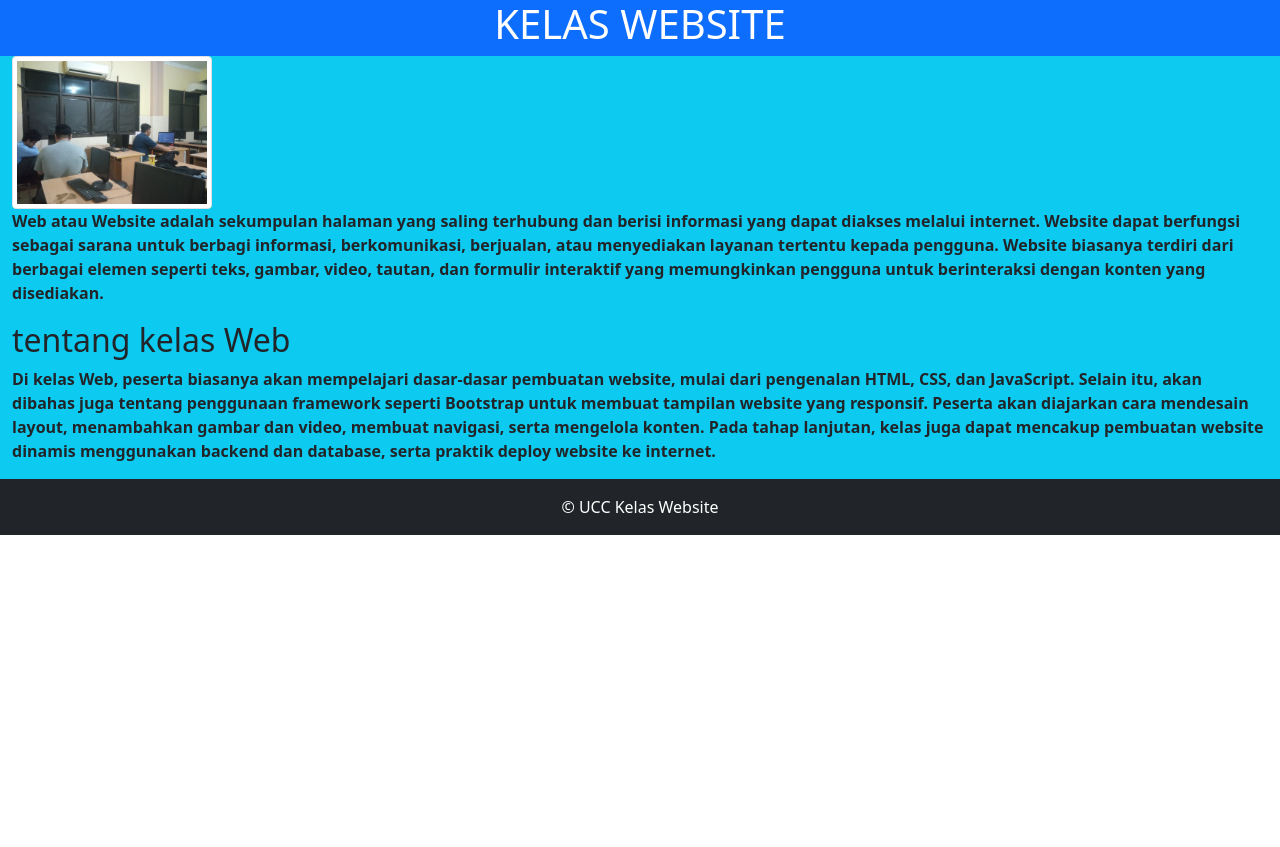
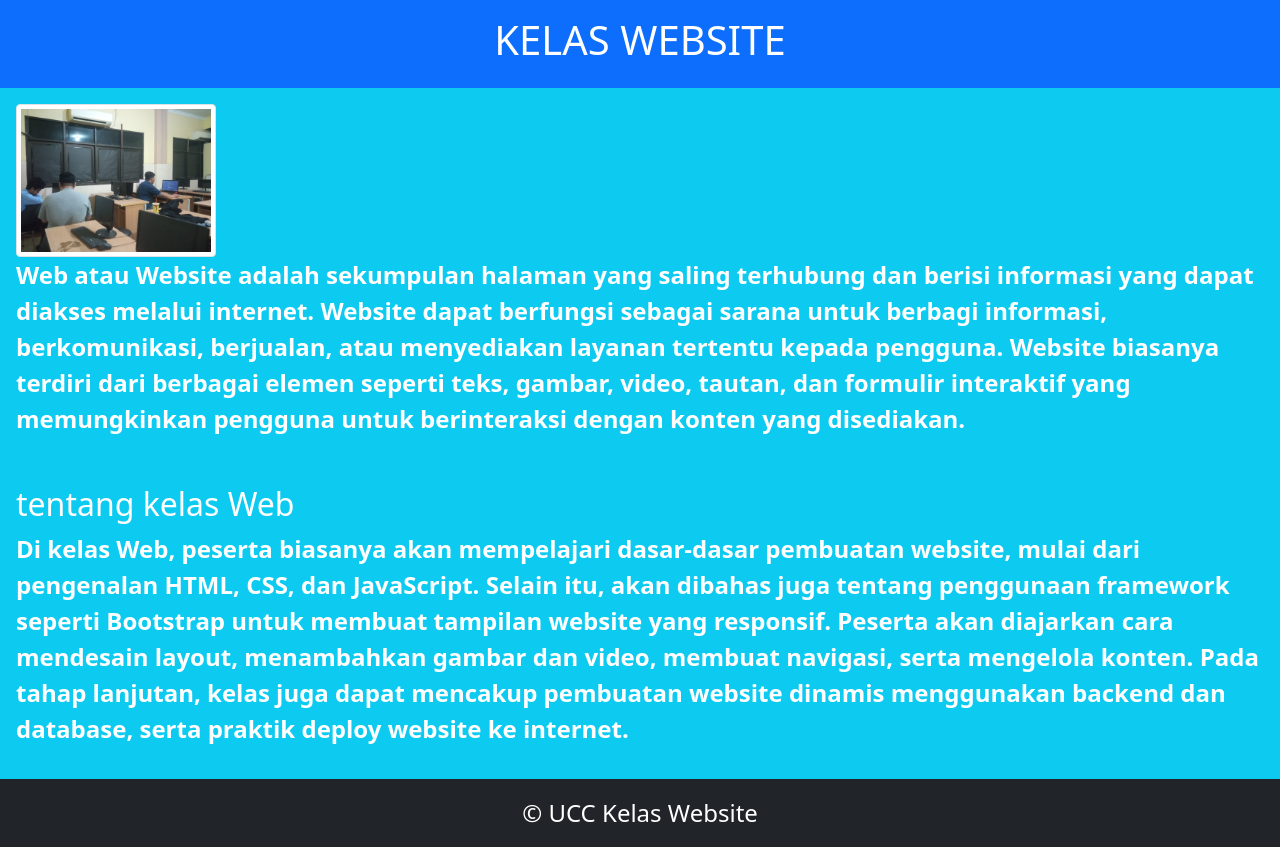
Before and after one commit to MAgSAsli/isi-website-profile, a plain HTML site: page index4.html in a window 1280 px wide. Before the commit the page ends 800 px from the top, so only its background shows below. Drawn offline with nearby package versions, Linux system fonts and the light colour scheme.

Commit message:
Update index4.html

```diff
--- a/index4.html
+++ b/index4.html
@@ -14,18 +14,18 @@
      <!-- Kelas Website START -->
     <div class="container-fluid">
         <div class="row">
-            <div class="col-12 bg-primary text-white text-center">
+            <div class="col-12 bg-primary text-white text-center fs-1 p-3">
                 <h1>KELAS WEBSITE</h1>
             </div>
         </div>
         <div class="row">
-            <div class="col-12 bg-info text-black text-start">
+            <div class="col-12 bg-info text-white text-start fs-4 p-3">
                <img src="web.jpeg" class="img-thumbnail" alt="gambar web" width="200px">
                 <p class="fw-bolder">Web atau Website adalah sekumpulan halaman yang saling terhubung dan berisi informasi yang dapat diakses melalui internet. Website dapat berfungsi sebagai sarana untuk berbagi informasi, berkomunikasi, berjualan, atau menyediakan layanan tertentu kepada pengguna. Website biasanya terdiri dari berbagai elemen seperti teks, gambar, video, tautan, dan formulir interaktif yang memungkinkan pengguna untuk berinteraksi dengan konten yang disediakan.</p>
             </div>
         </div>
         <div class="row ">
-            <div class="col-12 bg-info text-start">
+            <div class="col-12 bg-info text-white text-start fs-4 p-3">
                 <h2>tentang kelas Web</h2>
                 <p class="fw-bolder">
                   Di kelas Web, peserta biasanya akan mempelajari dasar-dasar pembuatan website, mulai dari pengenalan HTML, CSS, dan JavaScript. Selain itu, akan dibahas juga tentang penggunaan framework seperti Bootstrap untuk membuat tampilan website yang responsif. Peserta akan diajarkan cara mendesain layout, menambahkan gambar dan video, membuat navigasi, serta mengelola konten. Pada tahap lanjutan, kelas juga dapat mencakup pembuatan website dinamis menggunakan backend dan database, serta praktik deploy website ke internet.
@@ -33,7 +33,7 @@
             </div>
         </div>
     </div>
-    <footer class="bg-dark text-white text-center p-3">
+    <footer class="bg-dark text-white text-center fs-4 p-3">
         &copy; UCC Kelas Website
     </footer>
     <!-- Kelas Website END -->
@@ -42,4 +42,5 @@
 
 
   </body>
+
 </html>
```
